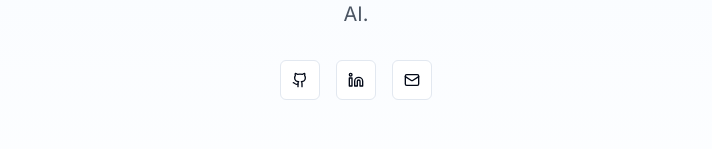
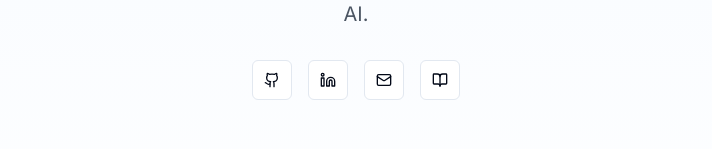
Before and after one commit to enteigss/personal-website, a Next.js app: page / in a window 1280 px wide. Shown: the part 440-589 px from the top of the page, without its empty margins (284-996 px from the left). Built offline with nearby package versions, Linux system fonts and the light colour scheme.

Commit message:
added blog button + misc.

```diff
--- a/app/layout.tsx
+++ b/app/layout.tsx
@@ -7,9 +7,9 @@ import { ThemeProvider } from "@/components/theme-provider"
 const inter = Inter({ subsets: ["latin"] })
 
 export const metadata: Metadata = {
-  title: "John Doe | Frontend Developer & UI/UX Designer",
-  description: "Personal website and portfolio of John Doe, a frontend developer and UI/UX designer.",
-    generator: 'v0.dev'
+  title: "Jordan Green | AI Engineer",
+  description: "Personal website and portfolio of Jordan Green, a developer and AI engineer exploring the possibilities of technology and AI.",
+  generator: 'v0.dev'
 }
 
 export default function RootLayout({
--- a/app/page.tsx
+++ b/app/page.tsx
@@ -4,7 +4,7 @@ import Image from "next/image"
 import { Button } from "@/components/ui/button"
 import { Card, CardContent } from "@/components/ui/card"
 import { Badge } from "@/components/ui/badge"
-import { Github, Mail, Linkedin, ExternalLink } from "lucide-react"
+import { Github, Mail, Linkedin, ExternalLink, BookOpen } from "lucide-react"
 
 export default function Home() {
   return (
@@ -42,6 +42,11 @@ export default function Home() {
             <Button variant="outline" size="icon" aria-label="Email" asChild>
               <a href="mailto:jordanandersongreen@gmail.com">
                 <Mail className="h-5 w-5" />
+              </a>
+            </Button>
+            <Button variant="outline" size="icon" aria-label="Blog" asChild>
+              <a href="https://my-blog-4.ghost.io/" target="_blank" rel="noopener noreferrer">
+                <BookOpen className="h-5 w-5" />
               </a>
             </Button>
           </div>
```
